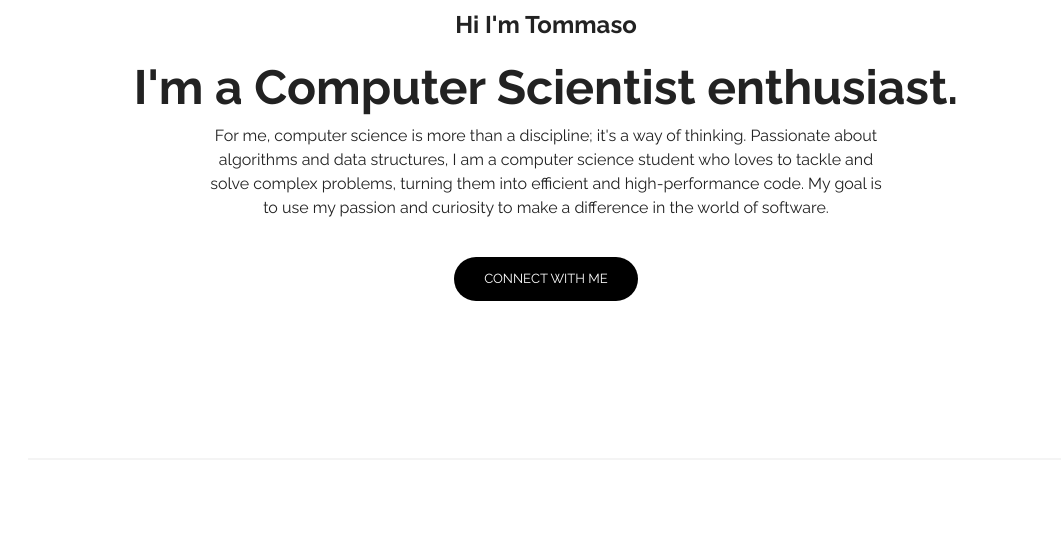
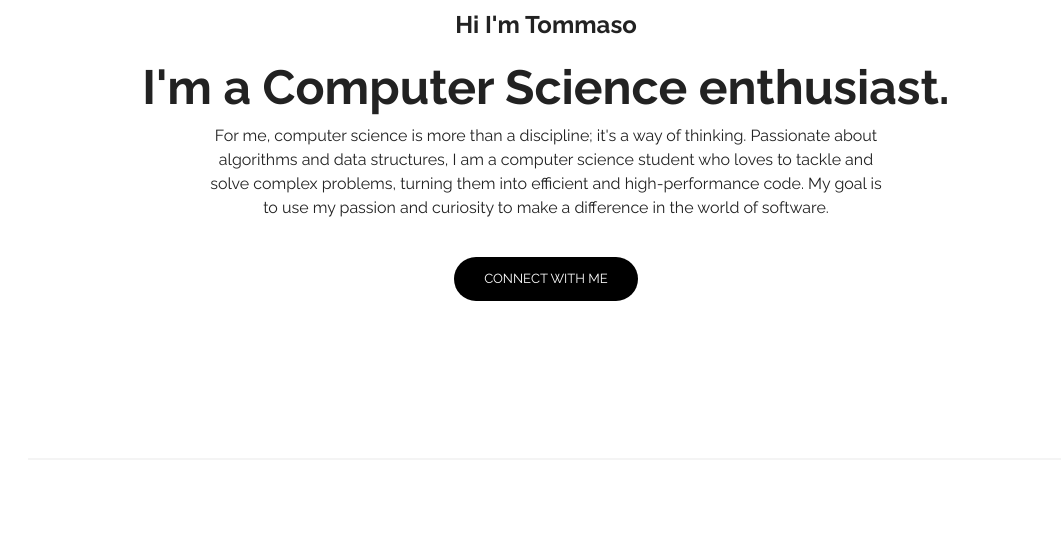
Before and after one commit to LobsterRavioli/LobsterRavioli.github.io, a plain HTML site: page index.html in a window 1280 px wide. Shown: the part 250-800 px from the top of the page, without its empty margins (94-1155 px from the left). Drawn offline with Linux system fonts and the light colour scheme.

Commit message:
Update index.html

```diff
--- a/index.html
+++ b/index.html
@@ -93,7 +93,7 @@
         <h1>Hi I'm Tommaso</h1>
 
         <div class="content-text">
-          <h2>I'm a Computer Scientist enthusiast. </h2>
+          <h2>I'm a Computer Science enthusiast. </h2>
           <h2></h2>
 
           <p>
```
